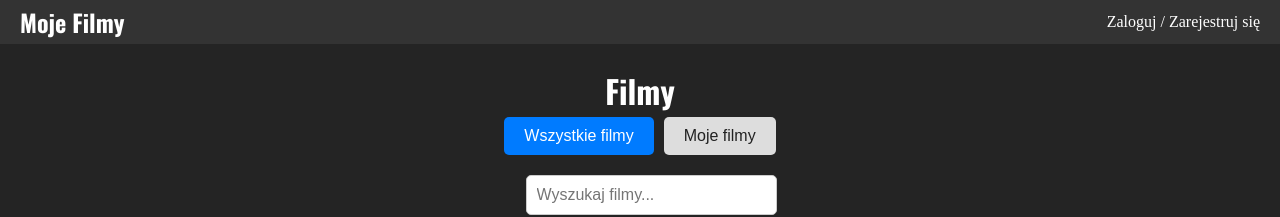
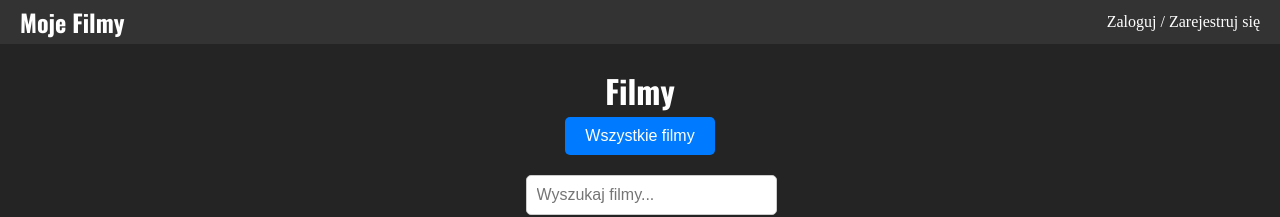
Before and after one commit to Patryk128/movie-library, a React (Vite) app: page / in a window 1280 px wide. Shown: the top 217 px of the page. Built offline with nearby package versions, Linux system fonts and the light colour scheme; no server answers.

Commit message:
hidden tab for not logged users

```diff
--- a/src/pages/Home.tsx
+++ b/src/pages/Home.tsx
@@ -128,12 +128,16 @@ const Home: React.FC = () => {
         >
           Wszystkie filmy
         </button>
-        <button
-          onClick={() => setViewMode("watched")}
-          className={`toggle-button ${viewMode === "watched" ? "active" : ""}`}
-        >
-          Moje filmy
-        </button>
+        {user && (
+          <button
+            onClick={() => setViewMode("watched")}
+            className={`toggle-button ${
+              viewMode === "watched" ? "active" : ""
+            }`}
+          >
+            Moje filmy
+          </button>
+        )}
       </div>
 
       <div className="search-container">
```
